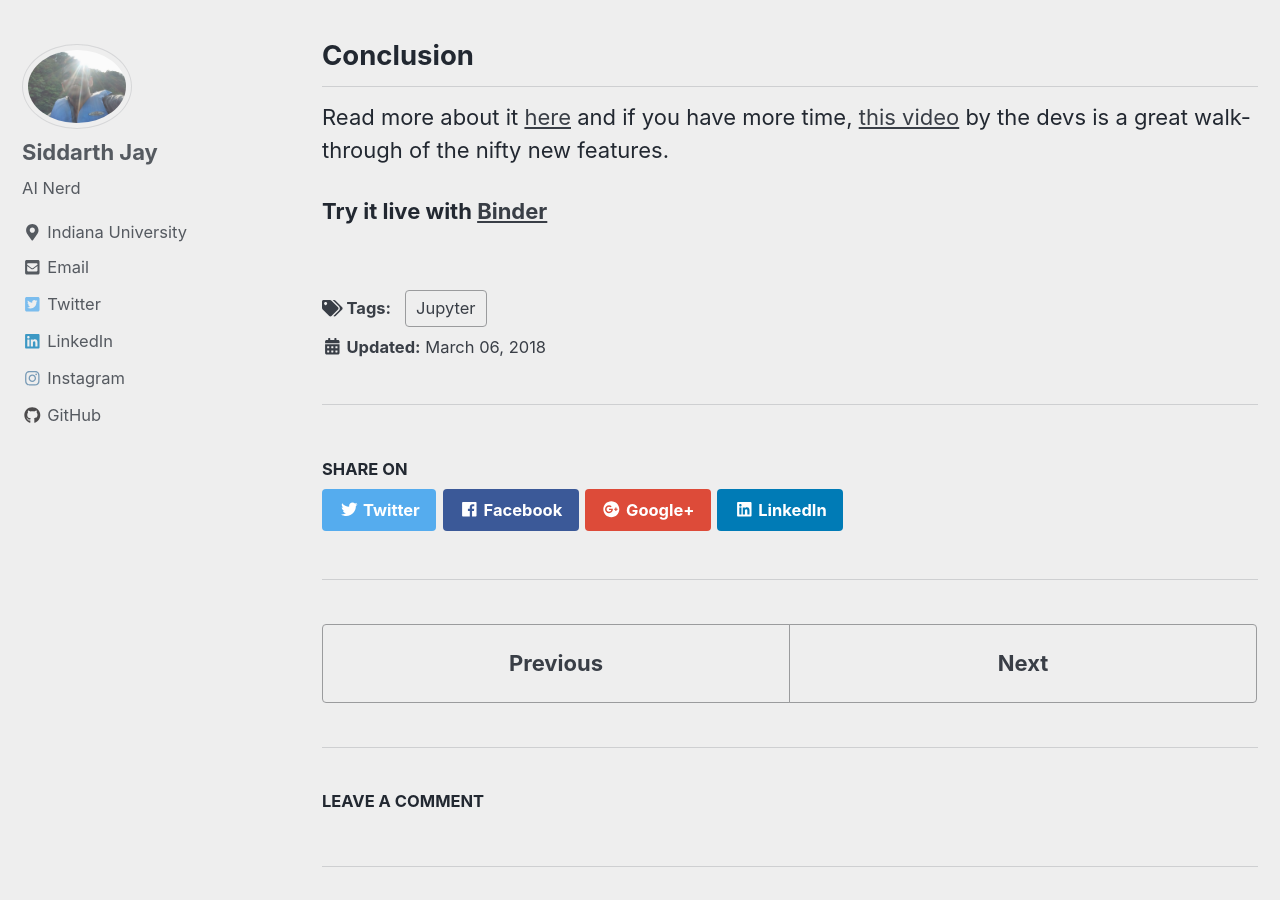
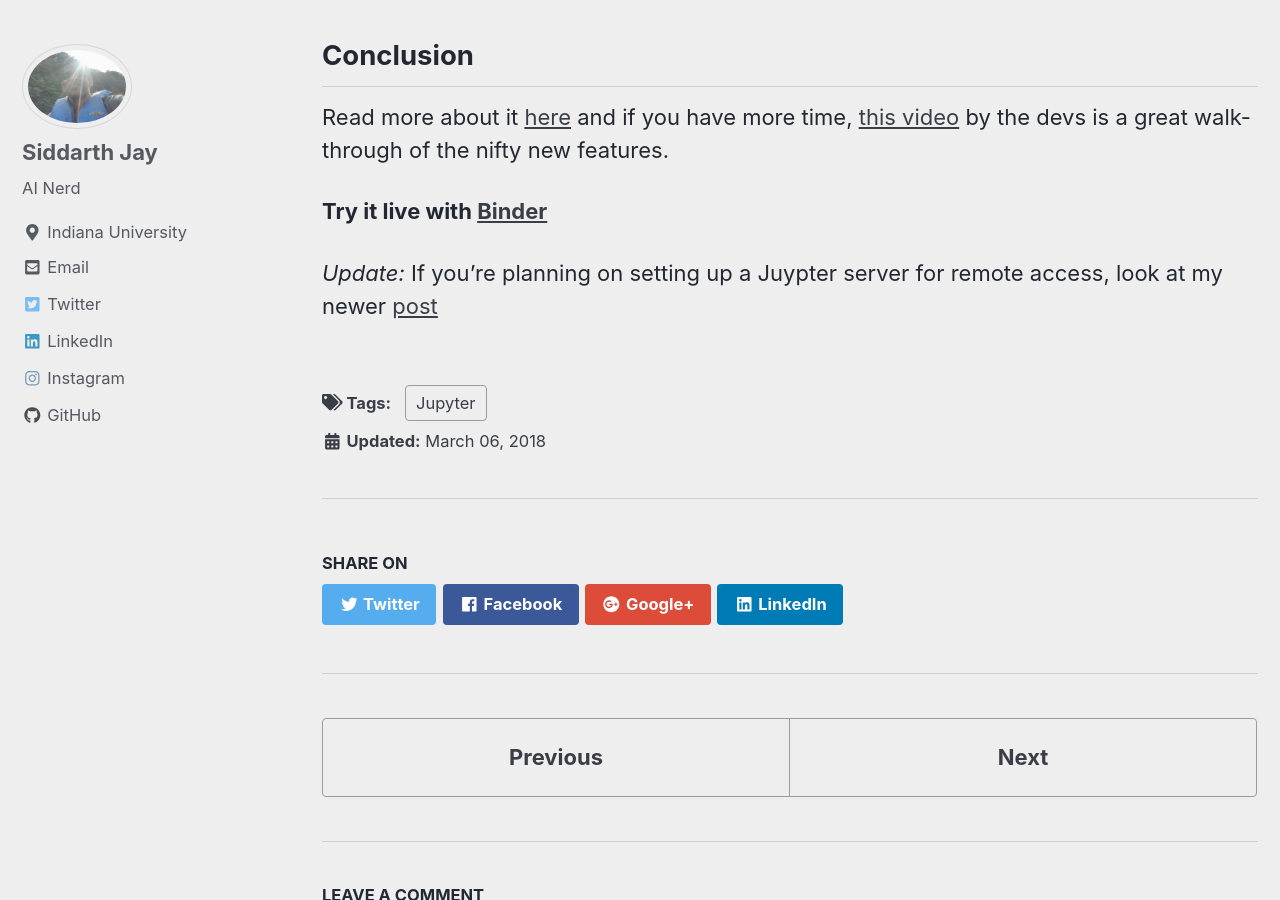
Before and after one commit to agent-jay/agent-jay.github.io, a Jekyll site: the page built from _posts/2018-03-06-jupyterlab.md, in a window 1280 px wide and 900 px high, scrolled down 3858 px. Built offline with Jekyll 4.4.1, drawn with Linux system fonts in a browser that asks for light colours; nearby versions of some CDN libraries; comment, search, counter and statistics services are not loaded.

Commit message:
Reduce bounce rate for jupyterlab post

```diff
--- a/_posts/2018-03-06-jupyterlab.md
+++ b/_posts/2018-03-06-jupyterlab.md
@@ -61,3 +61,6 @@ and if you have more time, [this video](https://www.youtube.com/watch?v=w7jq4Xgw
 devs is a great walk-through of the nifty new features.
 
 **Try it live with [Binder](https://mybinder.org/v2/gh/jupyterlab/jupyterlab-demo/18a9793b58ba86660b5ab964e1aeaf7324d667c8?urlpath=lab%2Ftree%2Fdemo%2FLorenz.ipynb)**
+
+*Update:* If you're planning on setting up a Juypter server for remote
+access, look at my newer [post]({{ site.baseurl }}{% post_url 2018-03-07-jupyterserver %})
```
